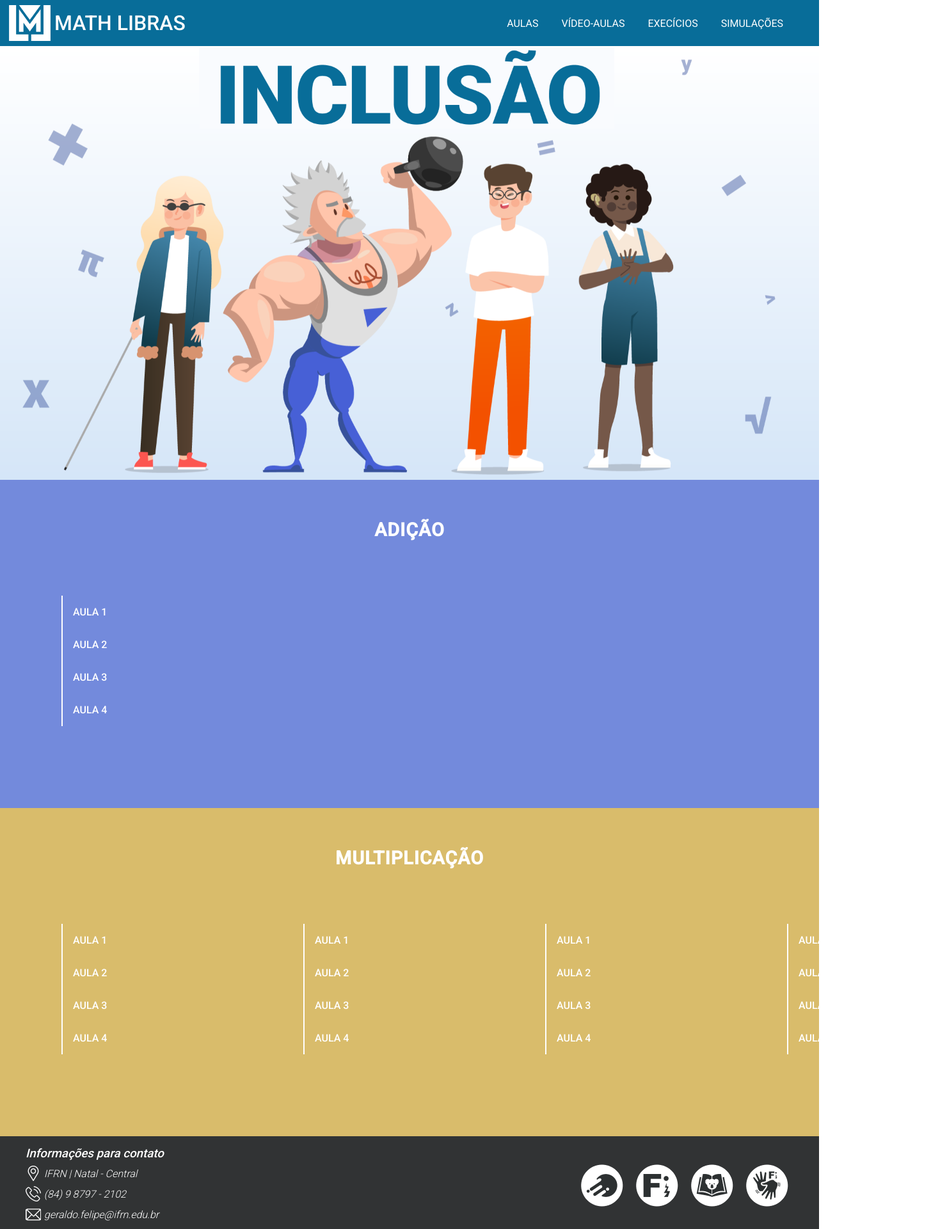
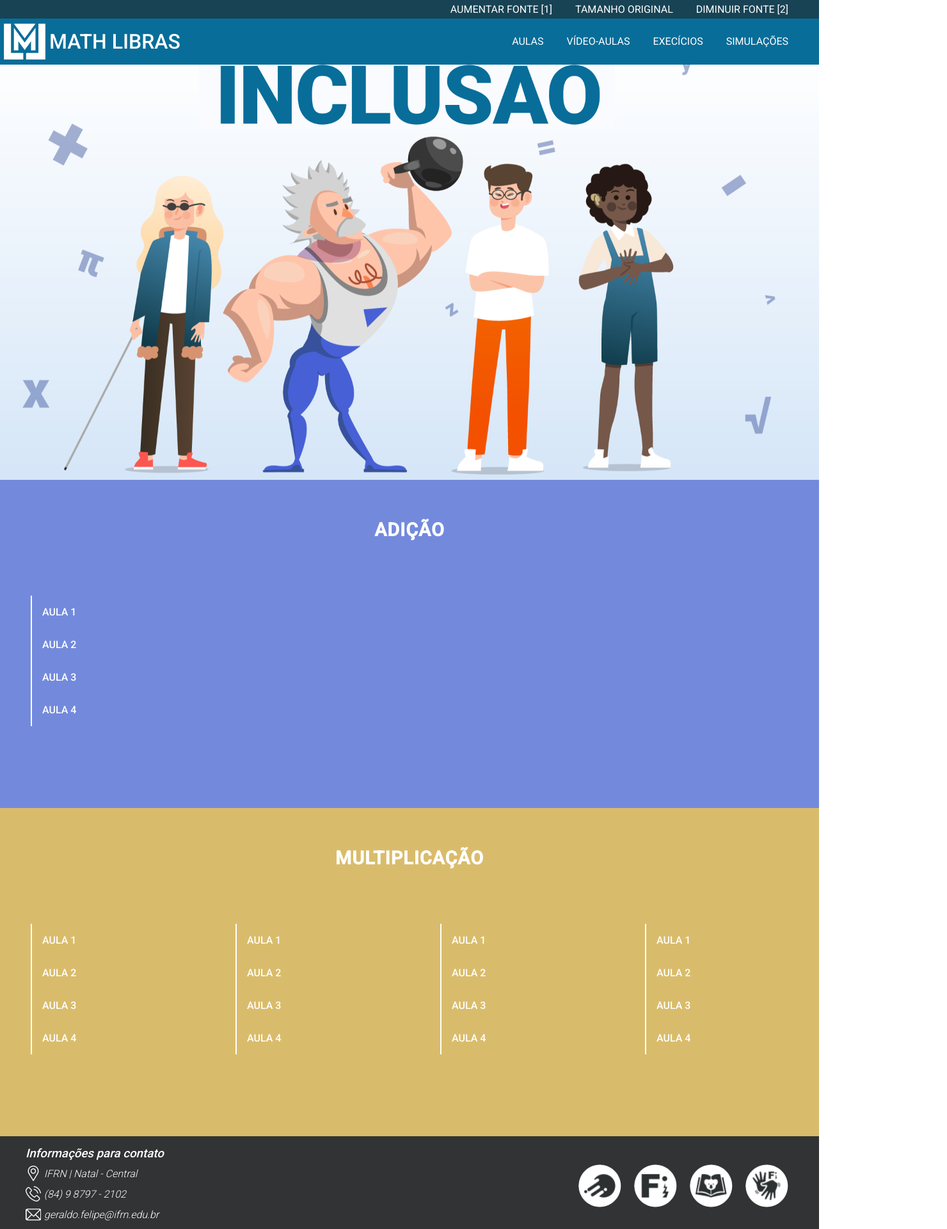
Before and after one commit to paulo0301/NPDM-melhorias, a plain HTML site: page NPM 2.0/pagina principal/index.html in a window 1280 px wide. Shown: the top 1921 px of the page at 64% size, 1480 px wide, since content can reach past the window. Drawn offline with Linux system fonts and the light colour scheme.

Commit message:
+ colors.css / Ajustes no main (div de linkaulas) / Inserção do aumentar e diminuir fonte

```diff
--- /dev/null
+++ b/NPM 2.0/pagina principal/estilo/colors.css
@@ -0,0 +1,9 @@
+.azul, .azul li:hover{
+    background-color: #738ADC;
+    color: #738ADC;
+}
+
+.amarelo, .amarelo li:hover{
+    background-color: #D9BC6B;
+    color: #D9BC6B;
+}
--- a/NPM 2.0/pagina principal/estilo/main.css
+++ b/NPM 2.0/pagina principal/estilo/main.css
@@ -3,11 +3,25 @@
 *{padding: 0; margin: 0; box-sizing: border-box;}
 a{text-decoration: none;}
 /*XXXXXXXXXX CABEÇALHO XXXXXXXXXXX*/
+.alterarFonte{
+    display: block;
+    width: 100%;
+    background-color: #184355;
+    color: #ffffff;
+    margin-bottom: 0.5em;
+    padding: 0.3em 0;
+    text-align: right;
+}
+.alterarFonte02{
+    background-color: rgba(88, 88, 88, 0.6);
+}
+
 header{
     width: 100%;
-    padding: 0.5em;
+    padding: 0 0 0.5em 0;
     background-color: #086D99;
     display: flex;
+    flex-wrap: wrap;
     justify-content: space-between;
     align-items: center;
     position: fixed;
@@ -72,7 +86,7 @@ main{
 
 main .aulas{
     text-align: center;
-    padding: 2em 2em 8em
+    padding: 2em 0 8em;
 }
 main .linkAulas{
     width: 100%;
@@ -83,21 +97,21 @@ main .linkAulas{
 }
 
 main .linkAulas ol{
-    margin: 0 4em;
+    margin: 0 3em;
+    width: 25%;
 }
 
 main .linkAulas li{
     padding: 1em;
     border-left: 2px solid #ffffff;
     color: white;
-    width: 250px;
+    width: 100%;
     text-align: left;
     list-style-type: none;
     font-weight: 500;
 }
 main .linkAulas li:hover{
-    background-color: #ffffff;
-    color: #738ADC;
+    background-color:#ffffff;
 }
 main h2{
     font-size: 1.8rem;
@@ -107,6 +121,8 @@ main h2{
     letter-spacing: 1px;
     margin: 1em 0 3em;
 }
+/*XXXXXXXXXXXXX FIM MAIN XXXXXXXXXXXXXX*/
+
 /*XXXXXXXXXXXXX FOOTER XXXXXXXXXXXXXX*/
 
 footer{
@@ -130,6 +146,7 @@ address ul li, address ul li a{
     display: flex;
     align-items: center;
 }
+
 address ul li{
     margin: 0.5em 0;
     font-weight: 300;
@@ -140,4 +157,13 @@ address ul li img{
 footer ul.outros-projetos li{
     display: inline;
     margin: 0 0.5em;
+    border-radius: 50%;
 }
+
+footer ul.outros-projetos img{
+    border-radius: 50%;
+    display: inline-block;
+    height: 67px;
+}
+
+/*XXXXXXXXXXXXX FIM FOOTER XXXXXXXXXXXXXX*/
--- a/NPM 2.0/pagina principal/index.html
+++ b/NPM 2.0/pagina principal/index.html
@@ -3,10 +3,18 @@
     <meta charset="UTF-8">
     <meta name="viewport" content="width=device-width, initial-scale=1.0">
     <link rel="stylesheet" href="estilo/main.css">
-    <title>Matha Libras</title>
+    <link rel="stylesheet" href="estilo/colors.css">
+    <title>Math Libras</title>
 </head>
 <body>
     <header>
+        <div class="alterarFonte">
+            <ol>
+                <li><a id="increase-font">AUMENTAR FONTE [1]</a></li>
+                <li><a id="default-font">TAMANHO ORIGINAL</a></li>
+                <li><a id="decrease-font">DIMINUIR FONTE [2]</a></li>
+            </ol>
+        </div>
         <h1><a href="index.html"><img src="imagens/logo.png"/>MATH LIBRAS</a></h1>
         <ol>
             <li><a href="#">AULAS</a></li>
@@ -21,7 +29,7 @@
     </figure>
 
     <main>
-        <section class="aulas" style="background-color: #738ADC;">
+        <section class="aulas azul">
             <h2>ADIÇÃO</h2>
             <div class="linkAulas">
                 <ol>
@@ -30,27 +38,9 @@
                     <li>AULA 3</li>
                     <li>AULA 4</li>
                 </ol>
-                <!-- <ol>
-                    <li>AULA 1</li>
-                    <li>AULA 2</li>
-                    <li>AULA 3</li>
-                    <li>AULA 4</li>
-                </ol>
-                <ol>
-                    <li>AULA 1</li>
-                    <li>AULA 2</li>
-                    <li>AULA 3</li>
-                    <li>AULA 4</li>
-                </ol>
-                <ol>
-                    <li>AULA 1</li>
-                    <li>AULA 2</li>
-                    <li>AULA 3</li>
-                    <li>AULA 4</li>
-                </ol>  -->
             </div>
         </section>
-        <section class="aulas" style="background-color: #D9BC6B;">
+        <section class="aulas amarelo">
             <h2>MULTIPLICAÇÃO</h2>
             <div class="linkAulas">
                 <ol>
@@ -101,9 +91,46 @@
     </footer>
 </body>
 <script>
+    // Barra de rolagem fixa
     addEventListener("scroll", function(){
         var header = document.querySelector("header");
+        var changeFont = document.querySelector(".alterarFonte");
         header.classList.toggle("header02", window.scrollY > 0);
+        changeFont.classList.toggle("alterarFonte02", window.scrollY > 0);
     })
+
+    //Alterar tamanho da fonte
+    window.onload = function() {
+        var elementBody = document.querySelector('body');
+        var elementBtnIncreaseFont = document.getElementById('increase-font');
+        var elementBtnDefaultFont = document.getElementById('default-font');
+        var elementBtnDecreaseFont = document.getElementById('decrease-font');
+        // Padrão de tamanho, equivale a 100% do valor definido no Body
+        var fontSize = 100;
+        // Valor de incremento ou decremento, equivale a 10% do valor do Body
+        var increaseDecrease = 5;
+
+        // Evento de click para aumentar a fonte
+        elementBtnIncreaseFont.addEventListener('click', function(event) {
+            if(fontSize < 150){
+                fontSize = fontSize + increaseDecrease;
+                elementBody.style.fontSize = fontSize + '%';
+            }
+        });
+
+        // Evento de click para voltar ao padrão
+        elementBtnDefaultFont.addEventListener('click', function(event) {
+            fontSize = 100;
+            elementBody.style.fontSize = fontSize + '%';
+        });
+
+        // Evento de click para diminuir a fonte
+        elementBtnDecreaseFont.addEventListener('click', function(event) {
+            if(fontSize > 70){
+                fontSize = fontSize - increaseDecrease;
+                elementBody.style.fontSize = fontSize + '%';
+            }
+        });
+    }
 </script>
 </html>
```
